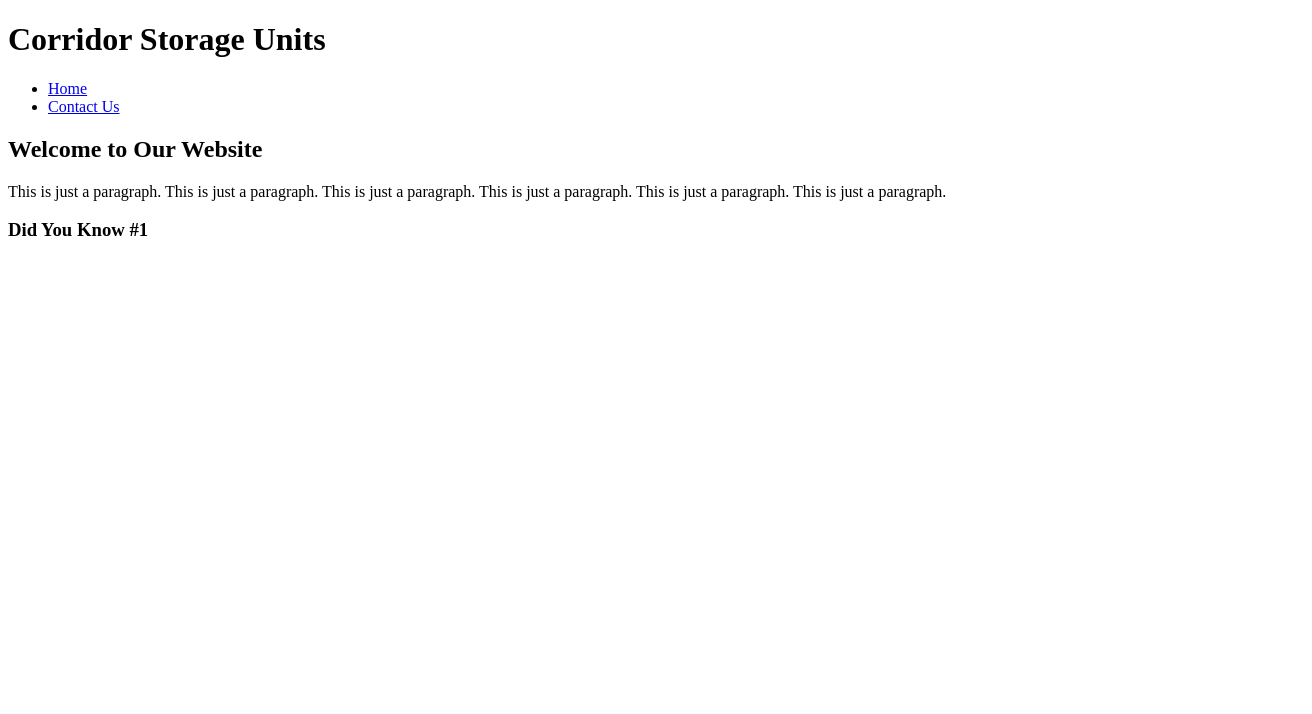
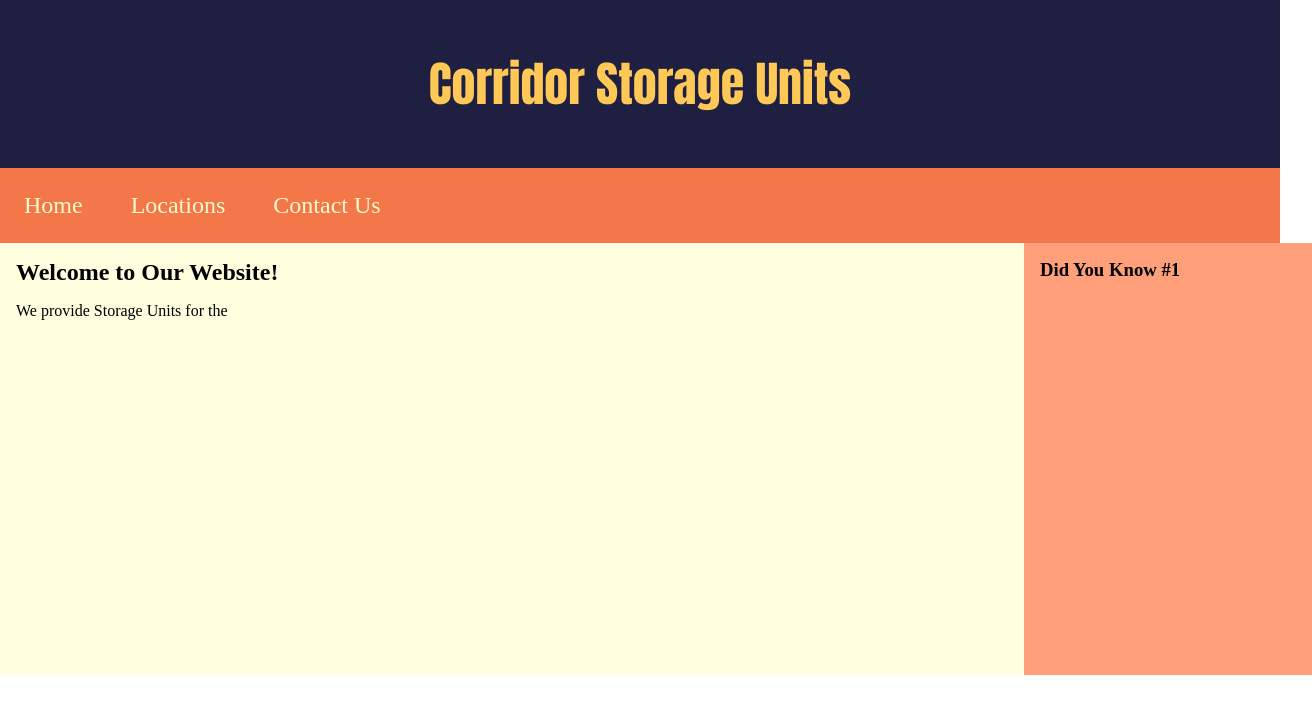
Before and after one commit to senemmenda/ProjectStorageUnit, a plain HTML site: page index.html in a window 1280 px wide. Shown: the whole page, 1312 px wide, since content can reach past the window. Drawn offline with Linux system fonts and the light colour scheme.

Commit message:
added image

```diff
--- a/index.html
+++ b/index.html
@@ -1,7 +1,7 @@
 <!DOCTYPE html>
 <html>
   <head>
-    <title>Corridor Storage Units</title>
+    <title>Storage Unit</title>
     <link href="styles.css" rel="stylesheet" />
   </head>
   <body>
@@ -11,7 +11,10 @@
     <nav>
       <ul>
         <li>
-          <a href="locations.html">Home</a>
+          <a href="index.html">Home</a>
+        </li>
+        <li>
+          <a href="locations.html">Locations</a>
         </li>
         <li>
           <a href="contact_us.html">Contact Us</a>
@@ -20,8 +23,8 @@
     </nav>
     <section id="main_content">
       <article>
-        <h2>Welcome to Our Website</h2>
-        <p>This is just a paragraph. This is just a paragraph. This is just a paragraph. This is just a paragraph. This is just a paragraph. This is just a paragraph.</p>
+        <h2>Welcome to Our Website!</h2>
+        <p>We provide Storage Units for the </p>
       </article>
       <aside class="facts">
         <h3>Did You Know #1</h3>
--- a/styles.css
+++ b/styles.css
@@ -0,0 +1,82 @@
+/*
+Ocean Boat Blue: #067BC2
+Yankees Blue: #1F2041
+Independence: #4B3F72
+Mustard: #FFC857
+Indian Red: #D56062
+*/
+
+
+header {
+  background-color: #1F2041;
+  padding: 1em;
+  text-align: center;
+  font-family: Impact;
+}
+
+h1 {
+  color: #FFC857;
+  font-size: 48px;
+}
+
+nav {
+  background-color: #F37748;
+  font-size: 24px;
+}
+
+nav ul {
+  margin: 0;
+  padding: 0;
+  overflow: hidden;
+}
+
+nav li {
+  list-style: none;
+  float: left;
+}
+
+nav a {
+  color: #FFFACD;
+  text-decoration: none;
+  /* border-right: 1px solid #FFFACD; */
+  padding: 1em;
+  display: inline-block;
+}
+
+nav a:hover {
+background-color: #84BCDA;
+}
+
+#main_content {
+  background-color: #FFFFE0;
+  padding:1em;
+  overflow: hidden;
+  width: 100%
+}
+
+article {
+  float: left;
+  width: 80%
+}
+
+article p {
+  margin-right: 2em;
+}
+
+article h2,
+aside h3{
+  margin: 0;
+}
+
+.facts {
+  float: right;
+  background-color: #FFA07A;
+  margin: -1em;
+  width: 20%;
+  min-height: 400px;
+  padding:1em;
+}
+
+body {
+  margin: 0;
+}
```
Also changed, not shown: locations.html (+1 -0 lines), GoogleMapCorridor.png (added).
